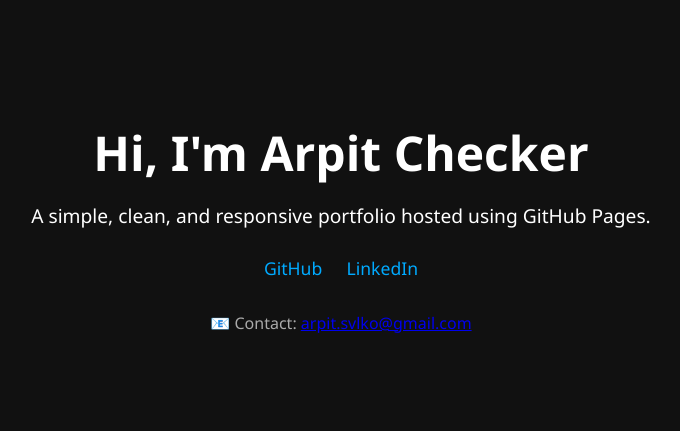
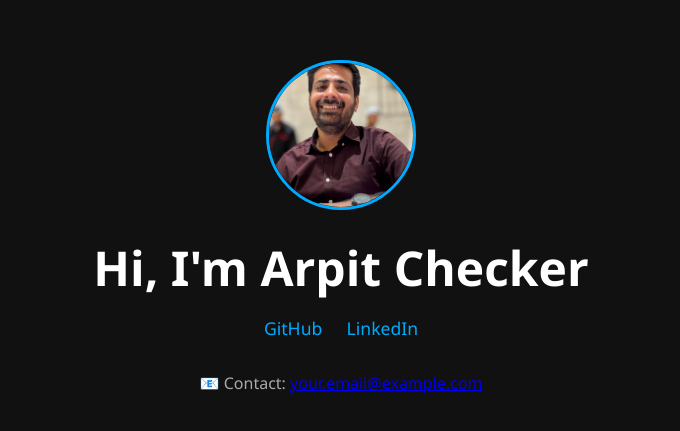
Before and after one commit to ArpitChecker/arpitchecker.github.io, a plain HTML site: page index.html in a window 1280 px wide. Shown: the part 173-604 px from the top of the page, without its empty margins (299-979 px from the left). Drawn offline with Linux system fonts and the light colour scheme.

Commit message:
index.html

```diff
--- a/index.html
+++ b/index.html
@@ -34,6 +34,15 @@
 
     .container {
       max-width: 700px;
+    }
+
+    img {
+      width: 150px;
+      height: 150px;
+      object-fit: cover;
+      border-radius: 50%;
+      margin-bottom: 20px;
+      border: 3px solid #0af;
     }
 
     h1 {
@@ -82,8 +91,8 @@
 </head>
 <body>
   <div class="container">
+    <img src="profile.jpg" alt="Arpit Checker">
     <h1>Hi, I'm Arpit Checker</h1>
-    <p>A simple, clean, and responsive portfolio hosted using GitHub Pages.</p>
 
     <div class="links">
       <a href="https://github.com/arpitchecker" target="_blank">GitHub</a>
@@ -91,7 +100,7 @@
     </div>
 
     <div class="contact">
-      📧 Contact: <a href="mailto:arpit.svlko@gmail.com">arpit.svlko@gmail.com</a>
+      📧 Contact: <a href="mailto:your.email@example.com">your.email@example.com</a>
     </div>
   </div>
 </body>
```
